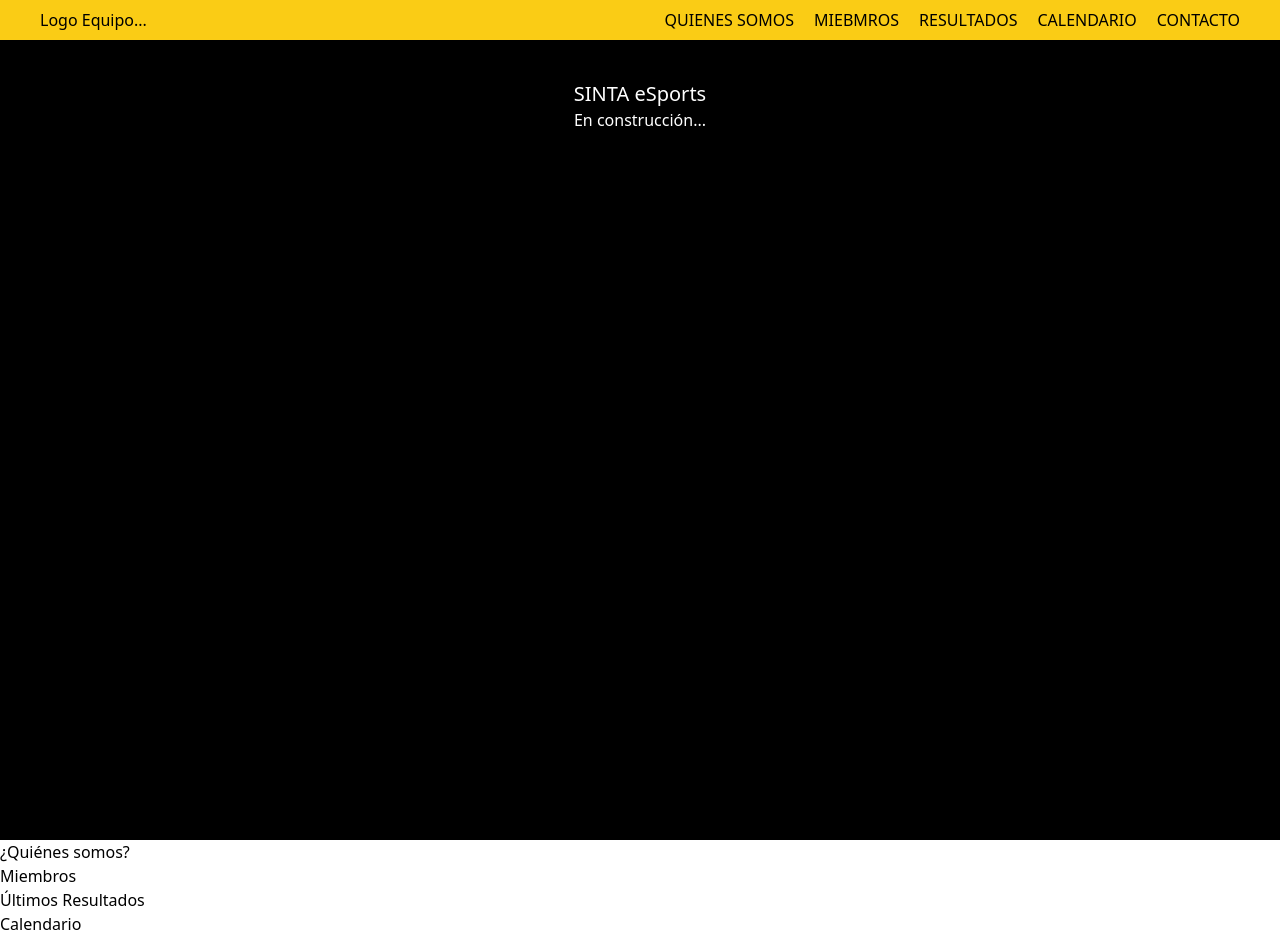
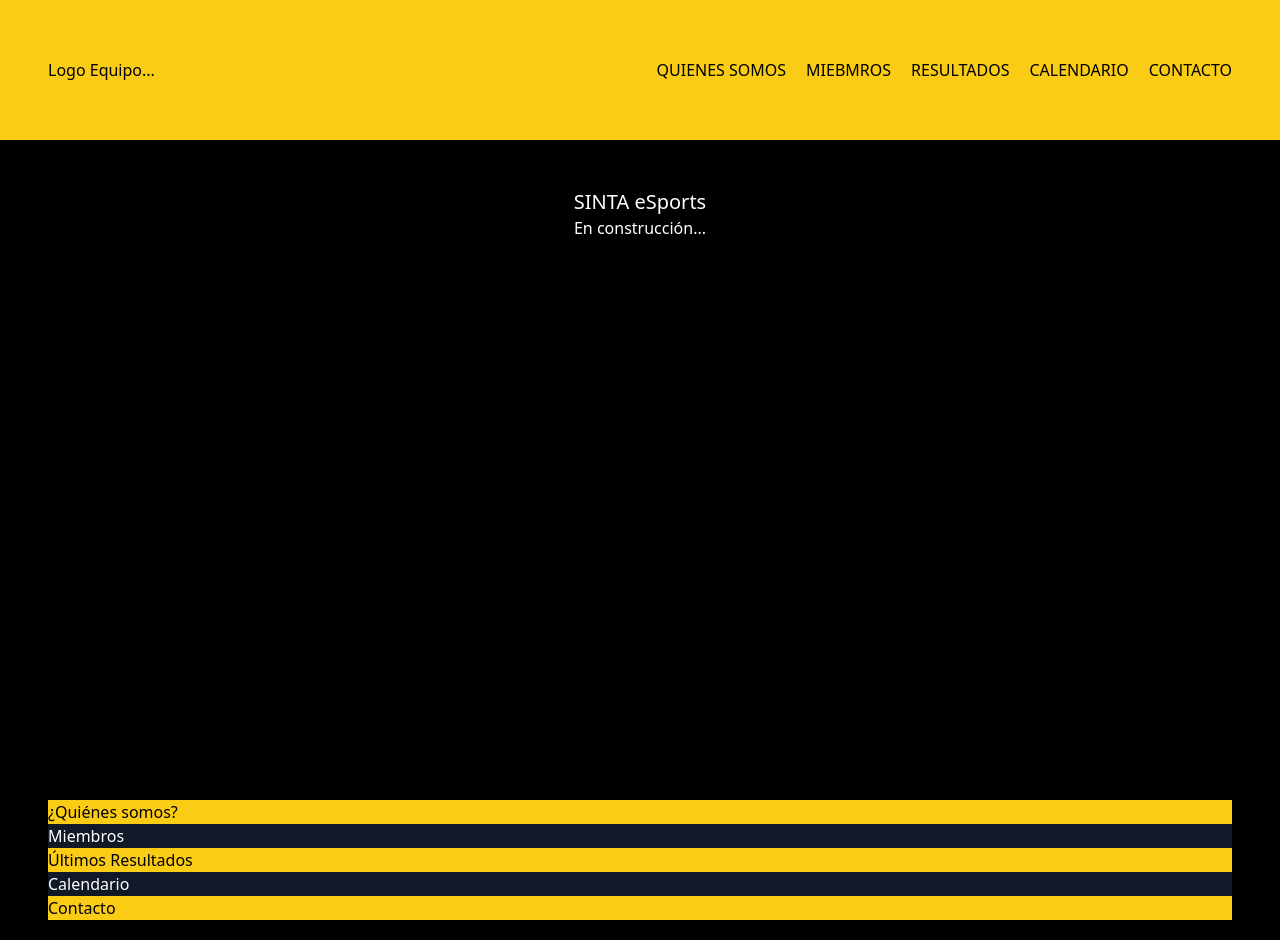
Before and after one commit to NicoMoralesDev/sinta-website, a Next.js app: page / in a window 1280 px wide. Shown: the top 940 px of the page. Built offline with nearby package versions, Linux system fonts and the light colour scheme.

Commit message:
Giving form to layout

```diff
--- a/app/components/navBar/NavBar.jsx
+++ b/app/components/navBar/NavBar.jsx
@@ -2,8 +2,8 @@ import Link from "next/link";
 
 const NavBar = () => {
   return (
-    <nav className="sticky h-10 w-full bg-yellow-400 text-black">
-      <div className="flex justify-between items-center h-full px-10">
+    <nav className="sticky h-[140px] w-full bg-yellow-400 text-black">
+      <div className="flex justify-between items-center h-full px-12">
         <div>
           <Link href="#inicio">Logo Equipo...</Link>
         </div>
--- a/app/layout.jsx
+++ b/app/layout.jsx
@@ -9,7 +9,7 @@ export default function RootLayout({ children }) {
         head.jsx. Find out more at https://beta.nextjs.org/docs/api-reference/file-conventions/head
       */}
       <head />
-      <body>
+      <body className="bg-black text-white">
         <NavBar />
         {children}
       </body>
--- a/app/page.jsx
+++ b/app/page.jsx
@@ -5,24 +5,24 @@ const inter = Inter({ subsets: ["latin"] });
 
 export default function Home() {
   return (
-    <main className="flex justify-center align-center flex-col">
-      <section className="flex flex-col items-center h-screen bg-black text-white p-10">
+    <main className="flex justify-center align-center flex-col mx-12">
+      <section className="flex flex-col items-center h-screen py-[188px] -mt-[140px]">
         <h1 className="text-xl">SINTA eSports</h1>
         <p>En construcción...</p>
       </section>
-      <section id="quienes-somos">
+      <section id="quienes-somos" className="bg-yellow-400 text-black">
         <h2>¿Quiénes somos?</h2>
       </section>
-      <section>
+      <section className="bg-gray-900 text-white">
         <h2>Miembros</h2>
       </section>
-      <section>
+      <section className="bg-yellow-400 text-black">
         <h2>Últimos Resultados</h2>
       </section>
-      <section>
+      <section className="bg-gray-900 text-white">
         <h2>Calendario</h2>
       </section>
-      <section>
+      <section className="bg-yellow-400 text-black">
         <h2>Contacto</h2>
       </section>
     </main>
```
